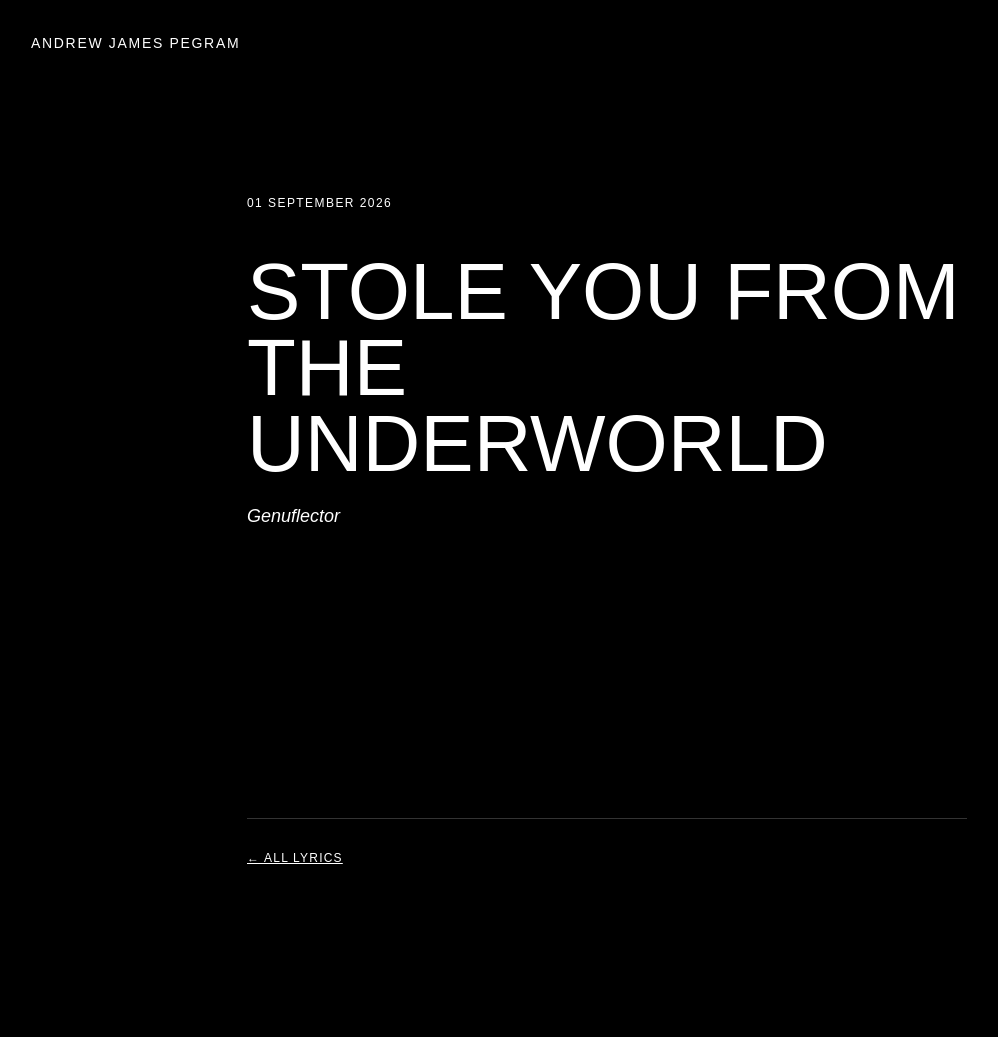
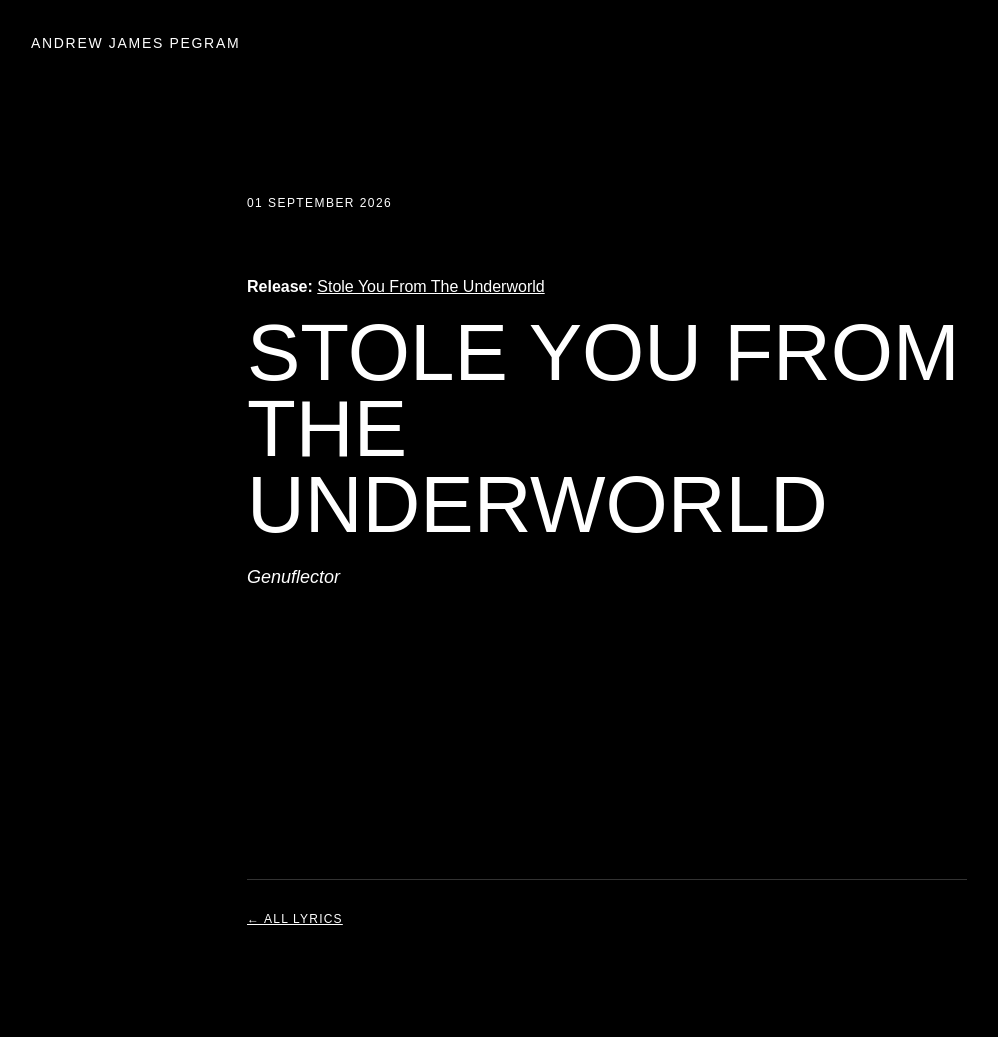
Before and after one commit to Drew-leotard/andrew-james-pegram-archive, a Jekyll site: the page built from _lyrics/2026-09-01-stole-you-from-the-underworld.md, in a window 1280 px wide. Shown: the whole page, without its empty margins (33-1031 px from the left). Built offline with Jekyll 4.4.1, drawn with Linux system fonts in a browser that asks for light colours; before the commit the page ends 976 px from its top, so only the background shows below that.

Commit message:
Update lyric.html
Link lyrics to release

```diff
--- a/_layouts/lyric.html
+++ b/_layouts/lyric.html
@@ -83,6 +83,13 @@ layout: default
     {{ page.date | date: "%d %B %Y" }}
   </div>
 
+  <p style="margin-top:60px;">
+  <strong>Release:</strong>
+  <a href="{{ '/releases/stole-you-from-the-underworld/' | relative_url }}">
+    Stole You From The Underworld
+  </a>
+</p>
+
   <h1>{{ page.title }}</h1>
 
   {% if page.artist %}
```
